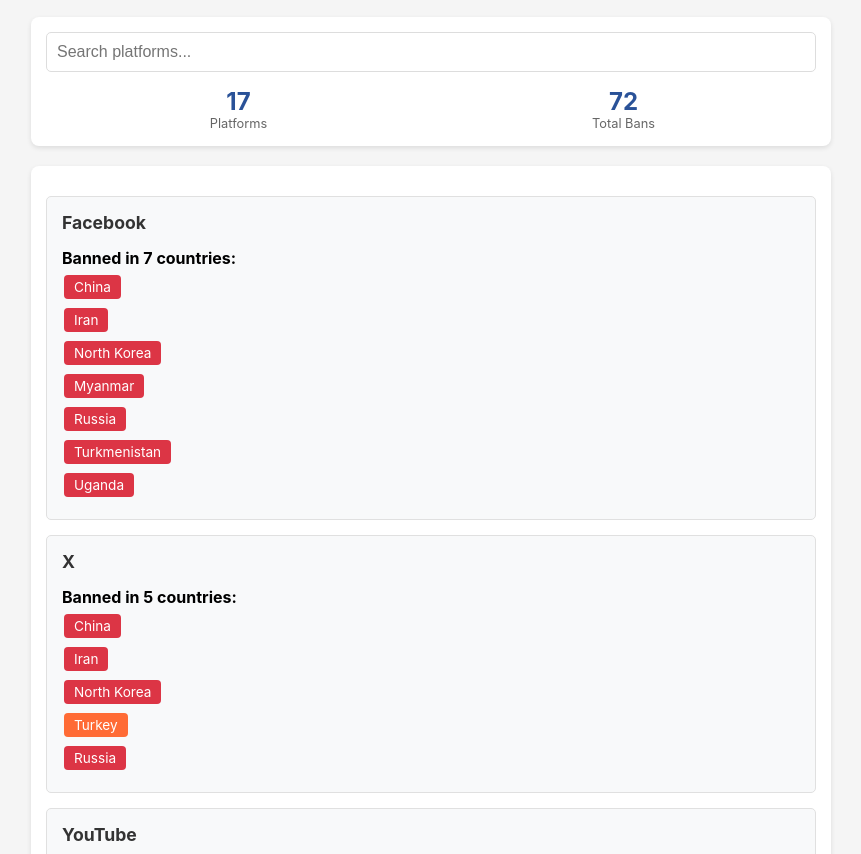
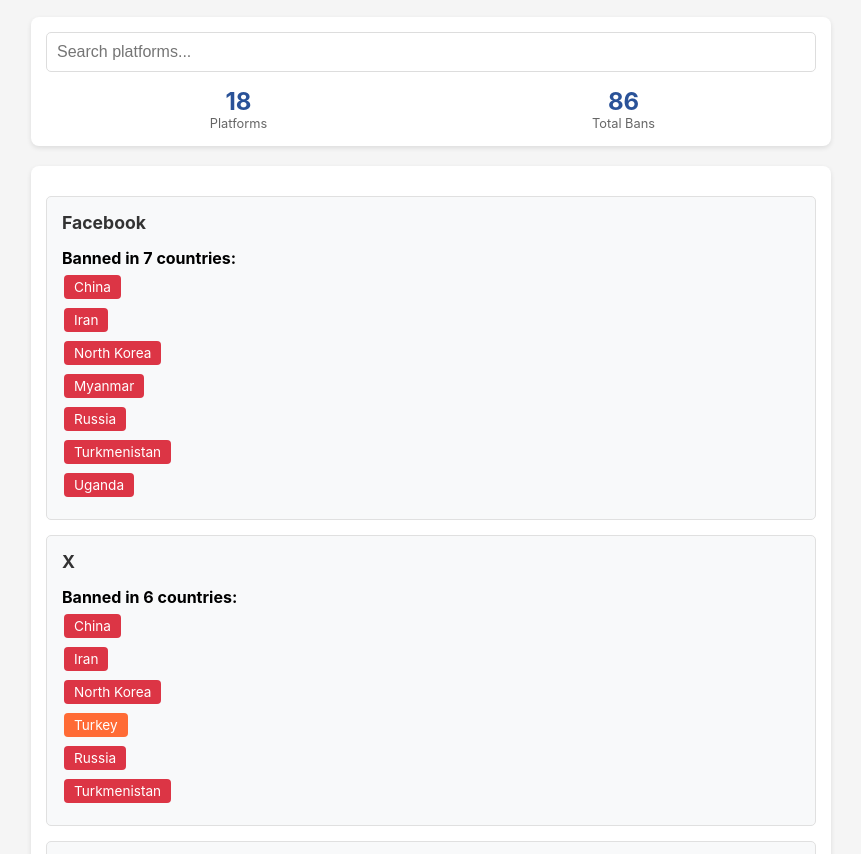
Before and after one commit to vimal7890/Censorship-Tracker, a plain HTML site: page index.html in a window 1280 px wide. Shown: the part 70-924 px from the top of the page, without its empty margins (209-1070 px from the left). Drawn offline with Linux system fonts and the light colour scheme.

Commit message:
Updated countries

```diff
--- a/index.html
+++ b/index.html
@@ -368,7 +368,8 @@
                     { country: "Iran", since: "2009", type: "complete", moreInfo: "", source: null },
                     { country: "North Korea", since: "Forever", type: "complete", moreInfo: "North Korea has a walled off intranet.", source: null },
                     { country: "Turkey", since: "2025", type: "partial", moreInfo: "The Grok Chatbot has been blocked since 2025", source: null },
-                    { country: "Russia", since: "March 2022", type: "complete", moreInfo: "Since the Russian Invasion of Ukraine, Russia has banned X. ", source: null }
+                    { country: "Russia", since: "March 2022", type: "complete", moreInfo: "Since the Russian Invasion of Ukraine, Russia has banned X. ", source: null },
+                    { country: "Turkmenistan", since: "2008", type: "complete", moreInfo: "Turkmenistan has a very restrictive internet policy, wherein 75% of all IP addresses are blocked.", source: null }
                 ]
             },
             {
@@ -386,7 +387,8 @@
                     { country: "China", since: "September 2017", type: "complete", moreInfo: "", source: null },
                     { country: "Iran", since: "Intermittent blocks", type: "partial", moreInfo: "", source: null },
                     { country: "North Korea", since: "2016", type: "complete", moreInfo: "", source: null },
-                    { country: "Syria", since: "2011", type: "complete", moreInfo: "", source: null }
+                    { country: "Syria", since: "2011", type: "complete", moreInfo: "", source: null },
+                    { country: "Turkmenistan", since: "Forever", type: "complete", moreInfo: "Turkmenistan has a very restrictive internet policy, wherein 75% of all IP addresses are blocked.", source: null }
                 ]
             },
             {
@@ -395,7 +397,7 @@
                     { country: "China", since: "July 2015", type: "complete", moreInfo: "", source: null },
                     { country: "Cuba", since: "13/07/2021", type: "complete", moreInfo: "The Cuban Government has decided to shut off access to Telegram ever since the 2021 anti-government protests.", source: null },
                     { country: "Iran", since: "01/05/2018", type: "complete", moreInfo: "", source: null },
-                    { country: "Kenyra", since: "25/06/2025", type: "complete", moreInfo: "The Government of Kenya has blocked Telegram since the 2025 Kenyan protests.", source: null },
+                    { country: "Kenya", since: "25/06/2025", type: "complete", moreInfo: "The Government of Kenya has blocked Telegram since the 2025 Kenyan protests.", source: null },
                     { country: "Nepal", since: "18/07/2025", type: "complete", moreInfo: "Nepal banned Telegram in 2025 due to concerns about fraud and money laundering.", source: null },
                     { country: "Pakistan", since: "18/11/2017", type: "complete", moreInfo: "", source: null },
                     { country: "North Korea", since: "Forever", type: "complete", moreInfo: "North Korea has a walled off intranet.", source: null },
@@ -403,6 +405,7 @@
                     { country: "Somalia", since: "20/08/2023", type: "complete", moreInfo: "", source: null },
                     { country: "Thailand", since: "2020", type: "complete", moreInfo: "Thailand has blocked Telegram since 2020 due to anti-government protests.", source: null },
                     { country: "Vietnam", since: "21/05/2025", type: "complete", moreInfo: "Vietnam banned Telegram in 2025 due to failures from Telegram to stop illegal activities.", source: null },
+                    { country: "Turkmenistan", since: "Forever", type: "complete", moreInfo: "Turkmenistan has a very restrictive internet policy, wherein 75% of all IP addresses are blocked.", source: null }
                 ]
             },
             {
@@ -443,7 +446,9 @@
                 bannedIn: [
                     { country: "China", since: "September 2014", type: "complete", moreInfo: "", source: null },
                     { country: "Iran", since: "2018", type: "complete", moreInfo: "", source: null },
-                    { country: "North Korea", since: "Forever", type: "complete", moreInfo: "North Korea has a walled off intranet.", source: null }
+                    { country: "North Korea", since: "Forever", type: "complete", moreInfo: "North Korea has a walled off intranet.", source: null },
+                    { country: "Russia", since: "March 2022", type: "complete", moreInfo: "Since the Russian Invasion of Ukraine, Russia has banned Instagram. ", source: null },
+                    { country: "Turkmenistan", since: "Forever", type: "complete", moreInfo: "Turkmenistan has a very restrictive internet policy, wherein 75% of all IP addresses are blocked.", source: null }
                 ]
             },
             {
@@ -451,7 +456,9 @@
                 bannedIn: [
                     { country: "China", since: "October 2021", type: "complete", moreInfo: "", source: null },
                     { country: "Russia", since: "November 2016", type: "complete", moreInfo: "", source: null },
-                    { country: "North Korea", since: "Forever", type: "complete", moreInfo: "North Korea has a walled off intranet.", source: null }
+                    { country: "North Korea", since: "Forever", type: "complete", moreInfo: "North Korea has a walled off intranet.", source: null },
+                    { country: "Turkmenistan", since: "Forever", type: "complete", moreInfo: "Turkmenistan has a very restrictive internet policy, wherein 75% of all IP addresses are blocked.", source: null }
+
                 ]
             },
             {
@@ -460,7 +467,9 @@
                     { country: "India", since: "June 2020", type: "complete", moreInfo: "India blocked TikTok and a number of other Chinese apps in the wake of the 20202 Sino-Indian border skirmishes.", source: null },
                     { country: "Afghanistan", since: "2022", type: "complete", moreInfo: "", source: null },
                     { country: "Pakistan", since: "Intermittent blocks", type: "partial", moreInfo: "", source: null },
-                    { country: "North Korea", since: "Forever", type: "complete", moreInfo: "North Korea has a walled off intranet.", source: null }
+                    { country: "North Korea", since: "Forever", type: "complete", moreInfo: "North Korea has a walled off intranet.", source: null },
+                    { country: "Turkmenistan", since: "Forever", type: "complete", moreInfo: "Turkmenistan has a very restrictive internet policy, wherein 75% of all IP addresses are blocked.", source: null }
+
                 ]
             },
             {
@@ -469,7 +478,8 @@
                     { country: "China", since: "March 2021", type: "complete", moreInfo: "", source: null },
                     { country: "Iran", since: "January 2021", type: "complete", moreInfo: "", source: null },
                     { country: "Egypt", since: "December 2016", type: "complete", moreInfo: "", source: null },
-                    { country: "North Korea", since: "Forever", type: "complete", moreInfo: "North Korea has a walled off intranet.", source: null }
+                    { country: "North Korea", since: "Forever", type: "complete", moreInfo: "North Korea has a walled off intranet.", source: null },
+                    { country: "Turkmenistan", since: "Forever", type: "complete", moreInfo: "Turkmenistan has a very restrictive internet policy, wherein 75% of all IP addresses are blocked.", source: null }
                 ]
             },
             {
@@ -477,7 +487,8 @@
                 bannedIn: [
                     { country: "China", since: "August 2018", type: "complete", moreInfo: "", source: null },
                     { country: "North Korea", since: "Forever", type: "complete", moreInfo: "North Korea has a walled off intranet.", source: null },
-                    { country: "Indonesia", since: "Intermittent blocks", type: "complete", moreInfo: "", source: null }
+                    { country: "Indonesia", since: "Intermittent blocks", type: "complete", moreInfo: "", source: null },
+                    { country: "Turkmenistan", since: "Forever", type: "complete", moreInfo: "Turkmenistan has a very restrictive internet policy, wherein 75% of all IP addresses are blocked.", source: null }
                 ]
             },
             {
@@ -486,7 +497,8 @@
                     { country: "China", since: "July 2018", type: "complete", moreInfo: "", source: null },
                     { country: "North Korea", since: "Forever", type: "complete", moreInfo: "North Korea has a walled off intranet.", source: null },
                     { country: "UAE", since: "2020", type: "complete", moreInfo: "", source: null },
-                    { country: "Egypt", since: "2022", type: "partial", moreInfo: "", source: null }
+                    { country: "Egypt", since: "2022", type: "partial", moreInfo: "", source: null },
+                    { country: "Turkmenistan", since: "Forever", type: "complete", moreInfo: "Turkmenistan has a very restrictive internet policy, wherein 75% of all IP addresses are blocked.", source: null }
                 ]
             },
             {
@@ -504,6 +516,15 @@
                     { country: "China", since: "Never launched", type: "complete", moreInfo: "", source: null },
                     { country: "North Korea", since: "Forever", type: "complete", moreInfo: "North Korea has a walled off intranet.", source: null },
                     { country: "Pakistan", since: "Not available", type: "complete", moreInfo: "", source: null }
+                ]
+            },
+            {
+                name: "Snapchat",
+                bannedIn: [
+                    { country: "China", since: "Never launched", type: "complete", moreInfo: "", source: null },
+                    { country: "North Korea", since: "Forever", type: "complete", moreInfo: "North Korea has a walled off intranet.", source: null },
+                    { country: "Russia", since: "07/12/2025", type: "complete", moreInfo: "Russia banned Snapchat as part of a wider crackdown on social media platforms.", source: null },
+                    { country: "Turkmenistan", since: "Forever", type: "complete", moreInfo: "Turkmenistan has a very restrictive internet policy, wherein 75% of all IP addresses are blocked.", source: null }
                 ]
             }
         ];
```
